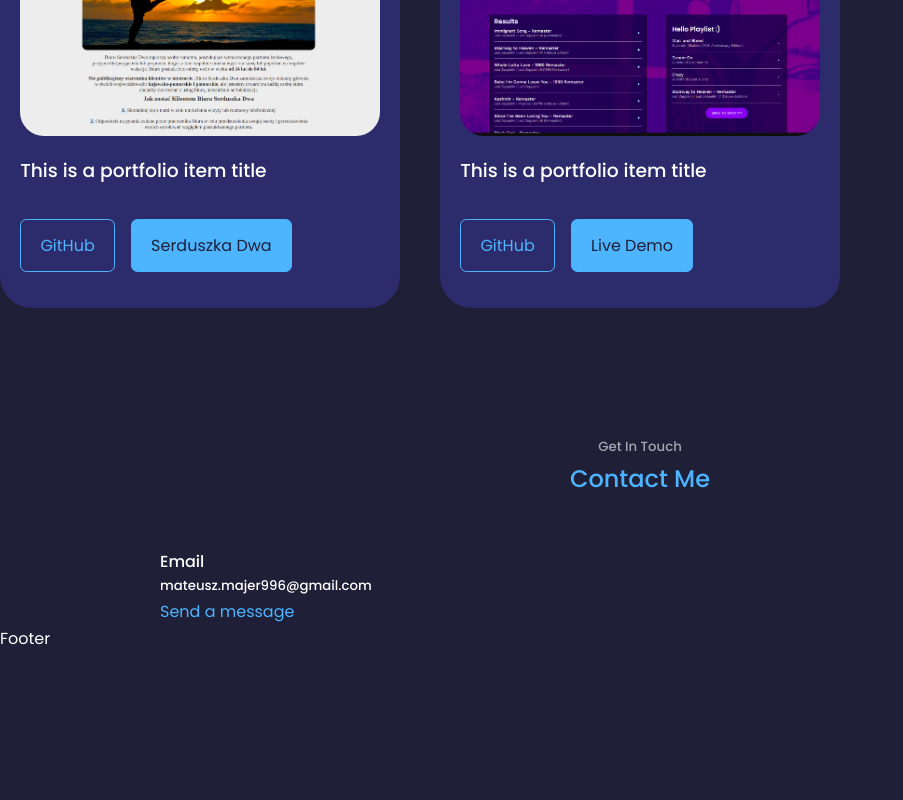
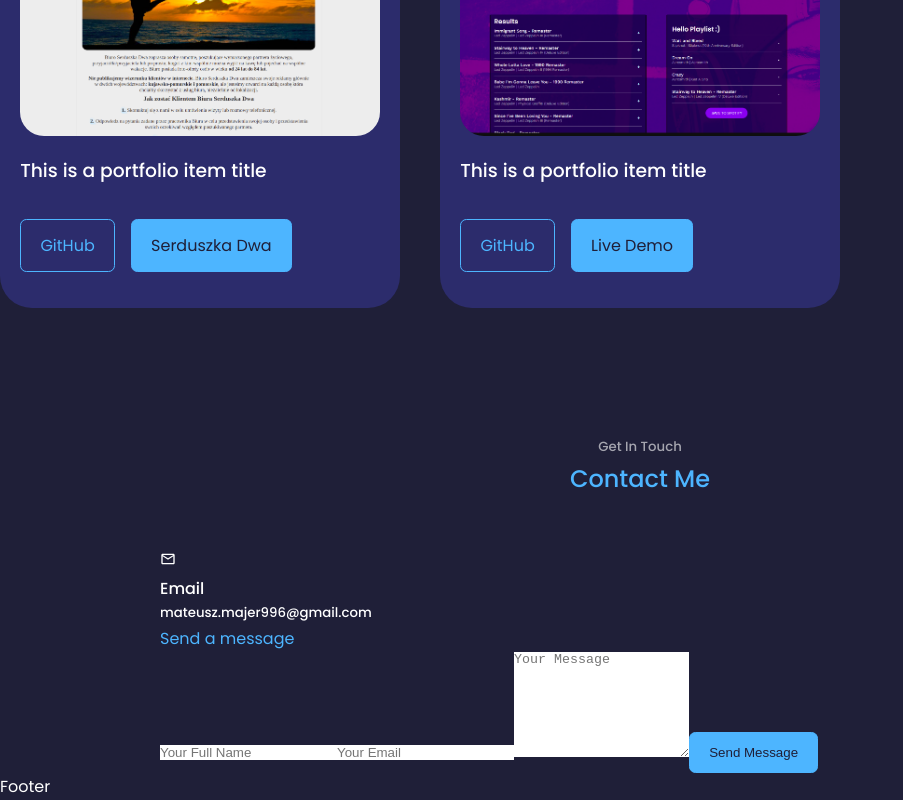
Before and after one commit to Vectari/my_website_react, a React (Create React App) app: page / in a window 1280 px wide. Shown: the part 2389-3189 px from the top of the page, without its empty margins (0-903 px from the left). Before the commit the page ends 3041 px from the top, so only its background shows below. Built offline with nearby package versions, Linux system fonts and the light colour scheme.

Commit message:
add content to contact section

```diff
--- a/src/components/contact/Contact.jsx
+++ b/src/components/contact/Contact.jsx
@@ -1,5 +1,6 @@
 import React from 'react'
 import './contact.css'
+import {MdOutlineEmail} from 'react-icons/md'
 
 const Contact = () => {
   return (
@@ -10,12 +11,19 @@ const Contact = () => {
       <div className="container contact__container">
         <div className="contact__options">
           <article className="contact__option">
+            <MdOutlineEmail />
             <h4>Email</h4>
             <h5>mateusz.majer996@gmail.com</h5>
-            <a href="mailto:mateusz.majer996@gmail.com">Send a message</a>
+            <a href="mailto:mateusz.majer996@gmail.com" target="_blank">Send a message</a>
           </article>
         </div>
-        <form action=""></form>
+
+        <form action="">
+          <input type="text" name='name' placeholder='Your Full Name' required />
+          <input type="email" name='email' placeholder='Your Email' required/>
+          <textarea name="message" rows="7" placeholder='Your Message' required></textarea>
+          <button type='submit' className='btn btn-primary'>Send Message</button>
+        </form>
       </div>
     </section>
   )
```
